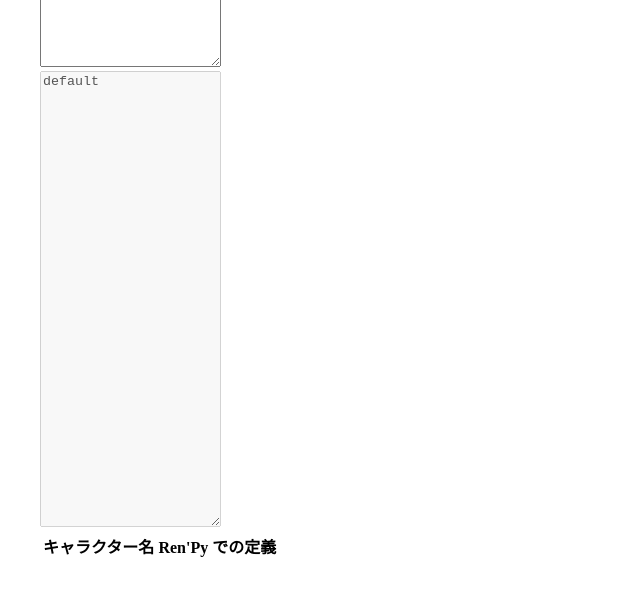
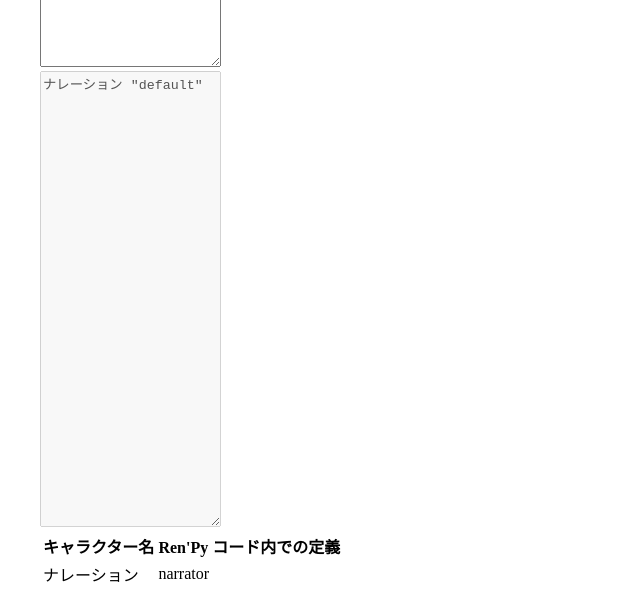
Before and after one commit to yude/novel2renpy, a Next.js app: page / in a window 1280 px wide. Shown: the part 448-1045 px from the top of the page, without its empty margins (0-640 px from the left). Before the commit the page ends 1017 px from the top, so only its background shows below. Built offline with nearby package versions, Linux system fonts and the light colour scheme.

Commit message:
feat: fix character name update

```diff
--- a/pages/index.tsx
+++ b/pages/index.tsx
@@ -13,18 +13,24 @@ export default function Home() {
 
   let [character, setCharacter] = useState([{ name: "ナレーション", renpy: "narrator" }])
 
-  React.useEffect(() => {
-    let temp2: string = value
-    temp2 = temp2.replace(/\t/d, '')
-    temp2 = temp2.replace(/\u3000/g, '')
-    temp2 = temp2.replace(/	/g, '')
-
   // define raw lines
-    let lines: string[] = temp2.split('\n')
+  let lines: string[] = []
 
   // define parsed lines
   let parsed_lines_chara: string[] = []
   let parsed_lines_dialogue: string[] = []
+
+  React.useEffect(() => {
+    let temp2: string = value
+    let render_lines: string = ""
+    temp2 = temp2.replace(/\t/d, '')
+    temp2 = temp2.replace(/\u3000/g, '')
+    temp2 = temp2.replace(/	/g, '')
+    lines = temp2.split('\n')
+
+    // reset variables
+    parsed_lines_chara = []
+    parsed_lines_dialogue = []
 
     // parse lines
     temp2 = ""
@@ -57,6 +63,8 @@ export default function Home() {
     character_list = character_list.filter(function (e) { return e !== '' })
 
     for (let i = 0; i < character_list.length; i++) {
+      const index = character.findIndex((item) => item.name === character_list[i])
+      if (index == -1) {
         setCharacter(
           (p) => ([
             ...p,
@@ -68,13 +76,32 @@ export default function Home() {
           ])
         )
       }
+    }
 
-    console.log(parsed_lines_chara)
-    // console.log(parsed_lines_dialogue)
+    // render lines
+    for (let i = 0; i < parsed_lines_chara.length; i++) {
+      // retrieve character name
 
-    console.log(character)
-    setTemp(temp2)
-  }, [value])
+      if (parsed_lines_chara[i] === "") {
+        const filtered = character.filter(obj => {
+          return obj.name === "ナレーション"
+        })
+        render_lines += filtered[0].renpy
+      } else {
+        const filtered = character.filter(obj => obj.name == parsed_lines_chara[i])
+        if (filtered[0]) {
+          render_lines += filtered[0].name
+        }
+      }
+
+      // retrieve dialogue
+      render_lines += " \""
+      render_lines += parsed_lines_dialogue[i]
+      render_lines += "\""
+      render_lines += "\n"
+    }
+    setTemp(render_lines)
+  }, [value, character])
 
   return (
     <div className={styles.container}>
@@ -96,22 +123,26 @@ export default function Home() {
             </div>
           </div>
         </div>
+        <div className="container">
           <Table striped bordered hover className="mt-5">
             <thead>
               <tr>
                 <th>キャラクター名</th>
-              <th>Ren'Py での定義</th>
+                <th>Ren'Py コード内での定義</th>
               </tr>
             </thead>
-          {/* <tbody>
-            {this.state.character.map(([key, value]) =>
-              <tr>
-                <td>${key}</td>
-                <td>${value}</td>
-                <tr />
-              )}
-              </tbody> */}
+            <tbody>
+              {character.map((obj, index) => {
+                return (
+                  <tr key={obj.renpy}>
+                    <td>{obj.name}</td>
+                    <td>{obj.renpy}</td>
+                  </tr>
+                )
+              })}
+            </tbody>
           </Table>
+        </div>
       </main>
     </div>
   )
```
Lines whose indentation alone changed are shown as unchanged.
